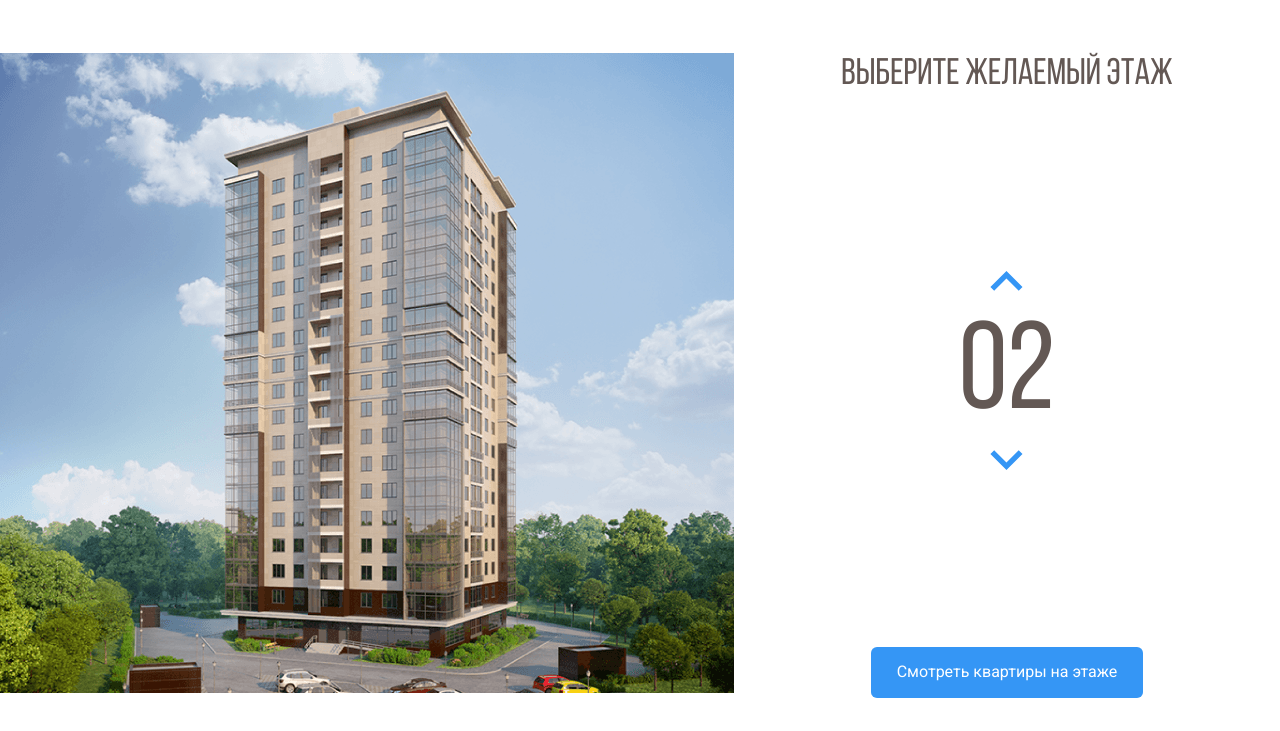
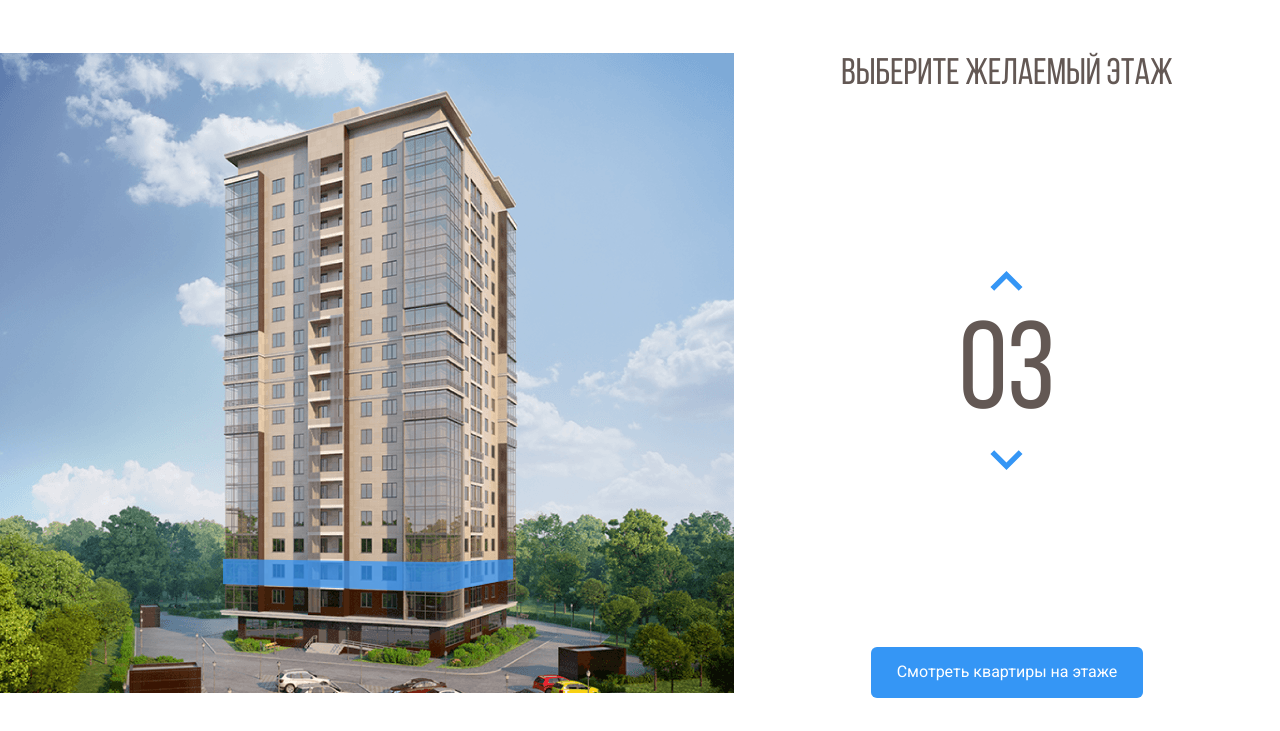
Before and after one commit to frezzi/melody, a plain HTML site: page index.html in a window 1280 px wide. Both pictures are taken after a click on the button 1006 px from the left and 351 px from the top of the page. Shown: the part 69-800 px from the top of the page. Drawn offline with nearby package versions, Linux system fonts and the light colour scheme.

Commit message:
Add files via upload

```diff
--- a/css/style.css
+++ b/css/style.css
@@ -91,6 +91,10 @@
 	opacity: 1;
 }
 
+path.current-floor {
+	opacity: 1;
+}
+
 .counter-group {
 	display: flex;
 	flex-direction: column;
--- a/index.html
+++ b/index.html
@@ -52,23 +52,23 @@
           </pattern>
           <image id="image0" width="740" height="640" xlink:href="img/home 1.png"/>
           </defs>
-          <path d="M222 532L442.8 540L512 526.3V548L443.5 567.7L222 556.7V532Z" fill="#3595F6" fill-opacity="0.75"/>
-          <path d="M223 531V506L443.3 509.3L513 506V526L443.7 539L223 531Z" fill="#3595F6" fill-opacity="0.75"/>
-          <path d="M223 505V480H444H513V503L445 510L223 505Z" fill="#3595F6" fill-opacity="0.75"/>
-          <path d="M223 481V456L444.3 452.3L512 459V481H444" fill="#3595F6" fill-opacity="0.75"/>
-          <path d="M223 455V429L444.5 425.7L513 436.7V458L444 451.3L223 455Z" fill="#3595F6" fill-opacity="0.75"/>
-          <path d="M222 428V404.3L443 392L514 415V436.3L443 424L222 428Z" fill="#3595F6" fill-opacity="0.75"/>
-          <path d="M222 406V381L444.2 364.7L514 393.3V414L443.7 392.3L222 406Z" fill="#3595F6" fill-opacity="0.75"/>
-          <path d="M222 381V356L444.5 335.7L514 372.3V393L442 364.3L222 381Z" fill="#3595F6" fill-opacity="0.75"/>
-          <path d="M222 355V331L445 306.3L514 350.3V372L444.7 334L222 355Z" fill="#3595F6" fill-opacity="0.75"/>
-          <path d="M222 330V306L444.5 277.3L514 328.3V349L443.7 306.7L222 330Z" fill="#3595F6" fill-opacity="0.75"/>
-          <path d="M221 306V282L443.3 249L514 308.3V328L444 277.3L221 306Z" fill="#3595F6" fill-opacity="0.75"/>
-          <path d="M222 281V257L443.2 222L513 286V307L444.3 248.7L222 281Z" fill="#3595F6" fill-opacity="0.75"/>
-          <path d="M222 257V232L444.3 194L513 264.3V285L444 221L222 257Z" fill="#3595F6" fill-opacity="0.75"/>
-          <path d="M222 231V206L442.8 162.3L513 241.3V264L444 190.7L222 231Z" fill="#3595F6" fill-opacity="0.75"/>
-          <path d="M223 207V182L443 134L513 219V242L442.3 162.7L223 207Z" fill="#3595F6" fill-opacity="0.75"/>
-          <path d="M222 182V157L441.8 105L513 197.3V220L443.3 133.7L222 182Z" fill="#3595F6" fill-opacity="0.75"/>
-          <path d="M222 157V131L444 74.3L513 176V197L443.7 105.3L222 157Z" fill="#3595F6" fill-opacity="0.75"/>
+          <path data-floor="02" d="M222 532L442.8 540L512 526.3V548L443.5 567.7L222 556.7V532Z" fill="#3595F6" fill-opacity="0.75"/>
+          <path data-floor="03" d="M223 531V506L443.3 509.3L513 506V526L443.7 539L223 531Z" fill="#3595F6" fill-opacity="0.75"/>
+          <path data-floor="04" d="M223 505V480H444H513V503L445 510L223 505Z" fill="#3595F6" fill-opacity="0.75"/>
+          <path data-floor="05" d="M223 481V456L444.3 452.3L512 459V481H444" fill="#3595F6" fill-opacity="0.75"/>
+          <path data-floor="06" d="M223 455V429L444.5 425.7L513 436.7V458L444 451.3L223 455Z" fill="#3595F6" fill-opacity="0.75"/>
+          <path data-floor="07" d="M222 428V404.3L443 392L514 415V436.3L443 424L222 428Z" fill="#3595F6" fill-opacity="0.75"/>
+          <path data-floor="08" d="M222 406V381L444.2 364.7L514 393.3V414L443.7 392.3L222 406Z" fill="#3595F6" fill-opacity="0.75"/>
+          <path data-floor="09" d="M222 381V356L444.5 335.7L514 372.3V393L442 364.3L222 381Z" fill="#3595F6" fill-opacity="0.75"/>
+          <path data-floor="10" d="M222 355V331L445 306.3L514 350.3V372L444.7 334L222 355Z" fill="#3595F6" fill-opacity="0.75"/>
+          <path data-floor="11" d="M222 330V306L444.5 277.3L514 328.3V349L443.7 306.7L222 330Z" fill="#3595F6" fill-opacity="0.75"/>
+          <path data-floor="12" d="M221 306V282L443.3 249L514 308.3V328L444 277.3L221 306Z" fill="#3595F6" fill-opacity="0.75"/>
+          <path data-floor="13" d="M222 281V257L443.2 222L513 286V307L444.3 248.7L222 281Z" fill="#3595F6" fill-opacity="0.75"/>
+          <path data-floor="14" d="M222 257V232L444.3 194L513 264.3V285L444 221L222 257Z" fill="#3595F6" fill-opacity="0.75"/>
+          <path data-floor="15" d="M222 231V206L442.8 162.3L513 241.3V264L444 190.7L222 231Z" fill="#3595F6" fill-opacity="0.75"/>
+          <path data-floor="16" d="M223 207V182L443 134L513 219V242L442.3 162.7L223 207Z" fill="#3595F6" fill-opacity="0.75"/>
+          <path data-floor="17" d="M222 182V157L441.8 105L513 197.3V220L443.3 133.7L222 182Z" fill="#3595F6" fill-opacity="0.75"/>
+          <path data-floor="18" d="M222 157V131L444 74.3L513 176V197L443.7 105.3L222 157Z" fill="#3595F6" fill-opacity="0.75"/>
          </svg>
 		</div>
 <!-- main-image -->
@@ -84,5 +84,7 @@
 	</div>
 	<!-- main-info -->
 	</main>
+	<script src="https://code.jquery.com/jquery-3.6.0.min.js" integrity="sha256-/xUj+3OJU5yExlq6GSYGSHk7tPXikynS7ogEvDej/m4=" crossorigin="anonymous"></script>
+	<script src="js/main.js"></script>
 </body>
 </html>
--- /dev/null
+++ b/js/main.js
@@ -0,0 +1,30 @@
+$(document).ready(function() {
+	let currentFloor = 2;
+	let floorPath = $(".home-image path");
+	let counterUp = $(".counter-up");
+	let counterDown = $(".counter-down");
+	floorPath.on('mouseover', function(){
+		floorPath.removeClass("current-floor");
+		currentFloor = $(this).attr("data-floor");
+		$(".counter").text(currentFloor);
+	});
+	counterUp.on('click', function(){
+		if (currentFloor<18) {
+		currentFloor++;
+		usCurrentFloor = currentFloor.toLocaleString('en-US', {minimumIntegerDigits: 2, useGroupping: false});
+		$(".counter").text(usCurrentFloor);
+		floorPath.removeClass("current-floor");
+		$(`[data-floor=${usCurrentFloor}]`).toggleClass("current-floor");
+		}
+	});
+	counterDown.on('click', function(){
+		if (currentFloor>2) {
+		currentFloor--;
+		usCurrentFloor = currentFloor.toLocaleString('en-US', {minimumIntegerDigits: 2, useGroupping: false});
+		$(".counter").text(usCurrentFloor);
+		floorPath.removeClass("current-floor");
+		$(`[data-floor=${usCurrentFloor}]`).toggleClass("current-floor");
+		}
+
+	});
+});
```
